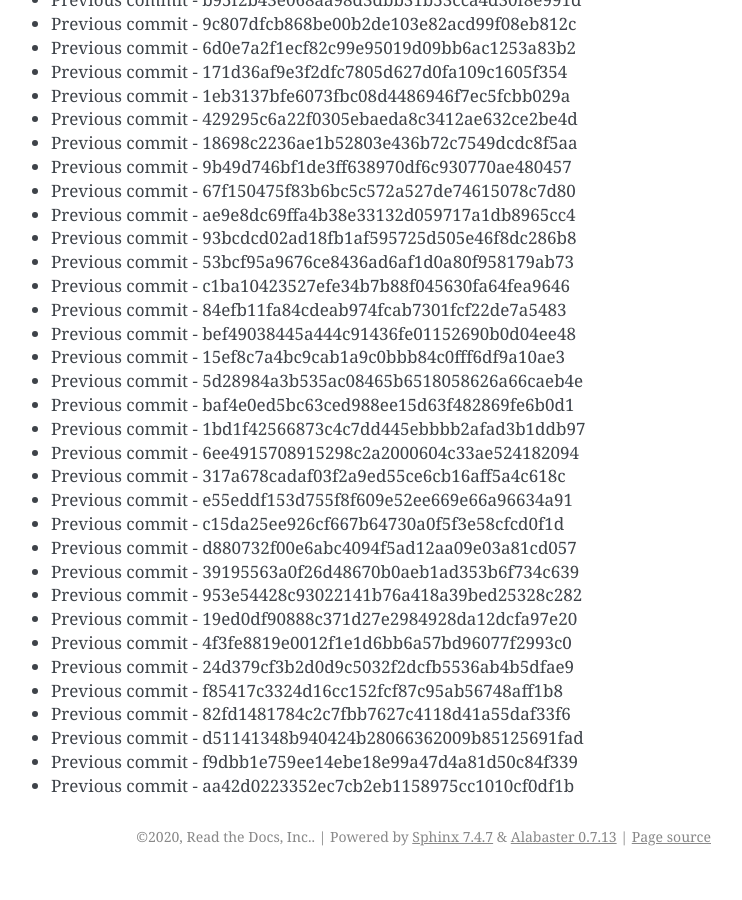
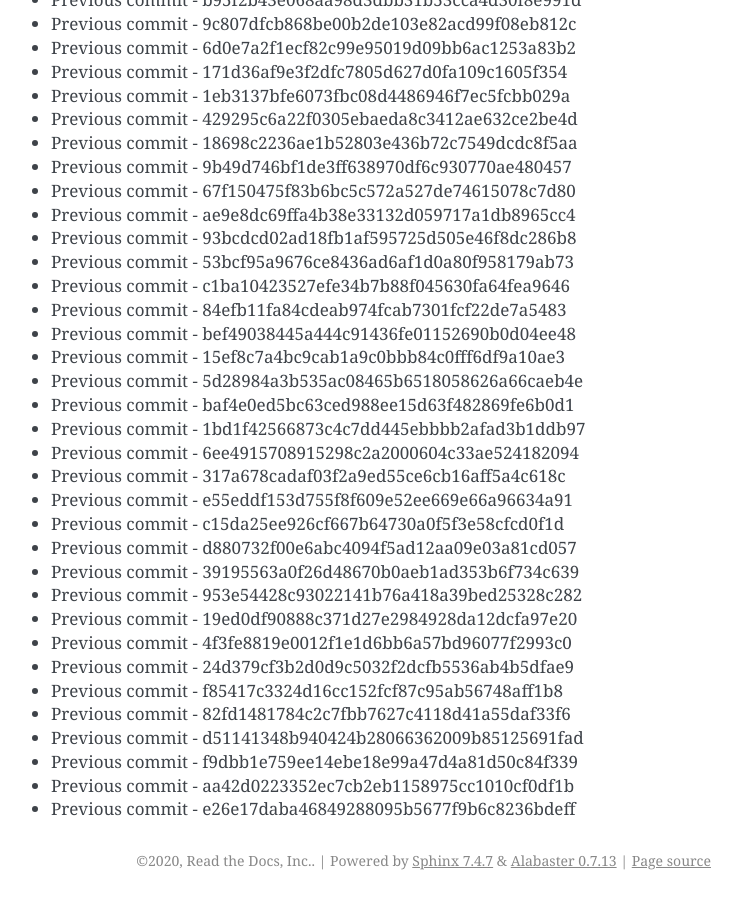
Before and after one commit to readthedocs/rtd-git-stresstest, a Sphinx documentation site: the page built from docs/updates.rst, in a window 1280 px wide and 900 px high, scrolled down 36755 px. Shown: the whole window, without its empty margins (399-1141 px from the left). Built offline with Sphinx 7.4.7, drawn with Linux system fonts in a browser that asks for light colours; before the commit the page ends 37631 px from its top, so only the background shows below that.

Commit message:
Generating commit from previous: e26e17daba46849288095b5677f9b6c8236bdeff

```diff
--- a/docs/updates.rst
+++ b/docs/updates.rst
@@ -1576,3 +1576,4 @@ It can be tested for any performance characteristics.
 * Previous commit - d51141348b940424b28066362009b85125691fad
 * Previous commit - f9dbb1e759ee14ebe18e99a47d4a81d50c84f339
 * Previous commit - aa42d0223352ec7cb2eb1158975cc1010cf0df1b
+* Previous commit - e26e17daba46849288095b5677f9b6c8236bdeff
```
